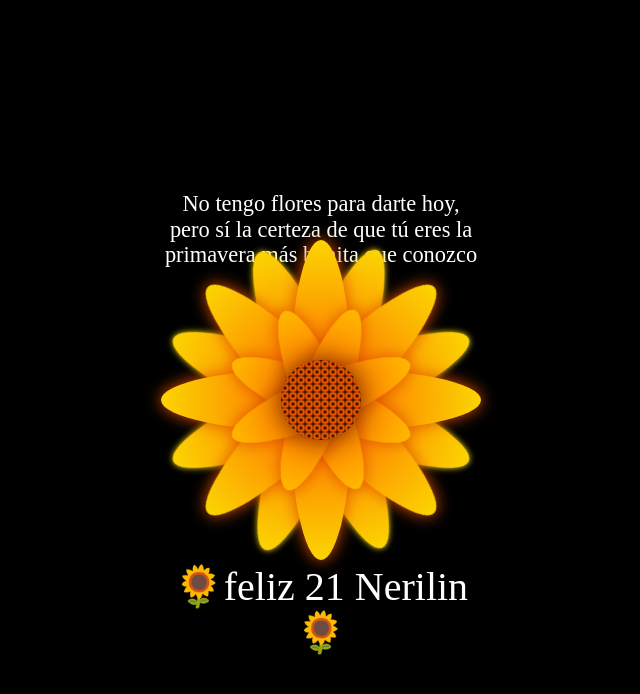
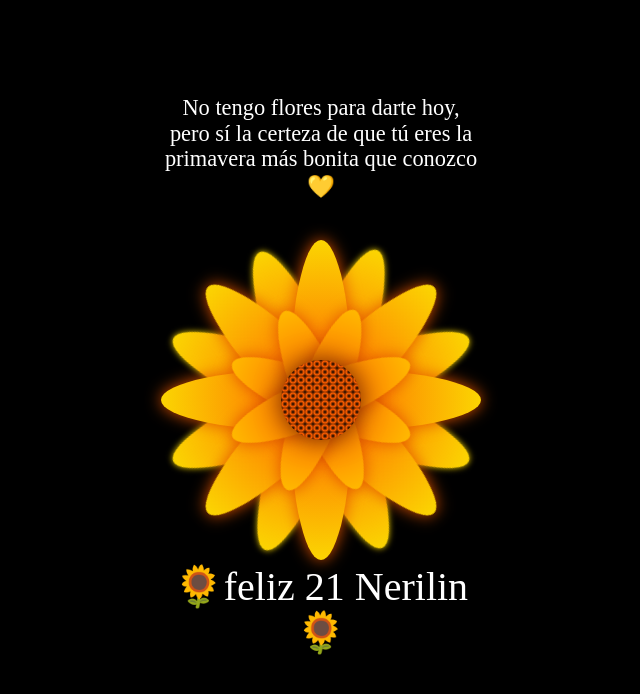
Before and after one commit to KleivLps/Flor, a plain HTML site: page index.html in a window 1280 px wide. Shown: the whole page, without its empty margins (319-959 px from the left). Drawn offline with Linux system fonts and the light colour scheme.

Commit message:
Actualizar style.css

```diff
--- a/style.css
+++ b/style.css
@@ -32,7 +32,7 @@ body {
 }
 
 .text-above {
-    top: -30px; /* Ajusta la posición vertical del texto arriba de la flor */
+    top: -90px; /* Ajusta la posición vertical del texto arriba de la flor */
 font-size: 14px
 }
 
```
